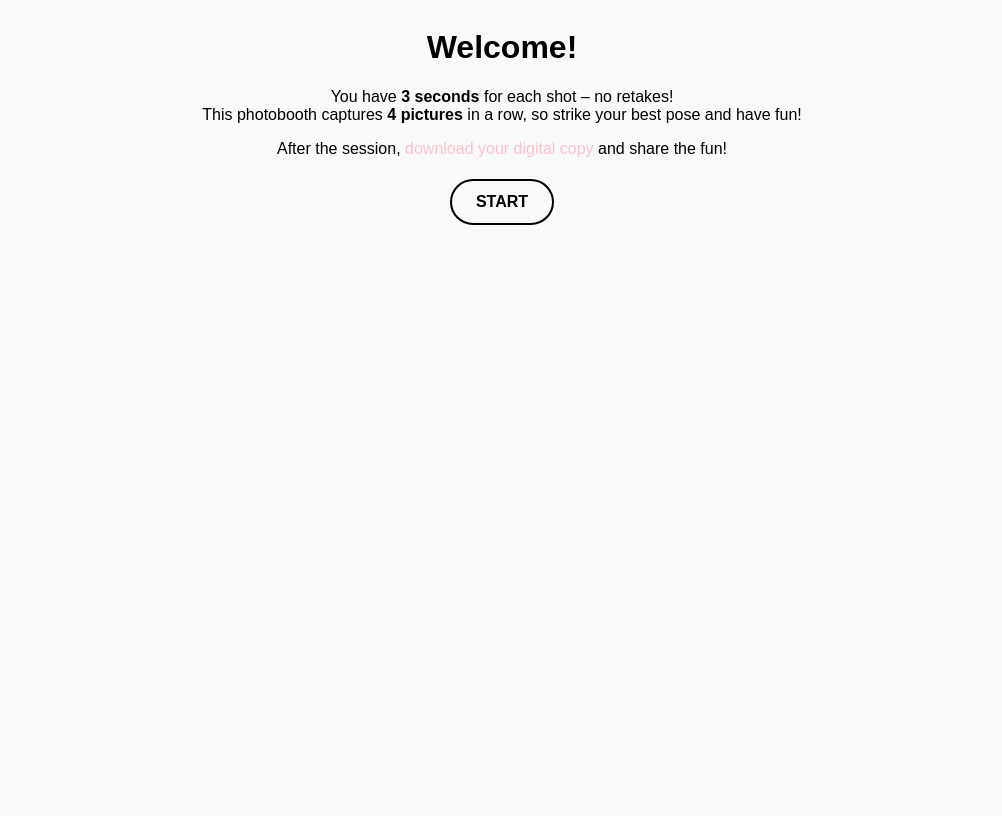
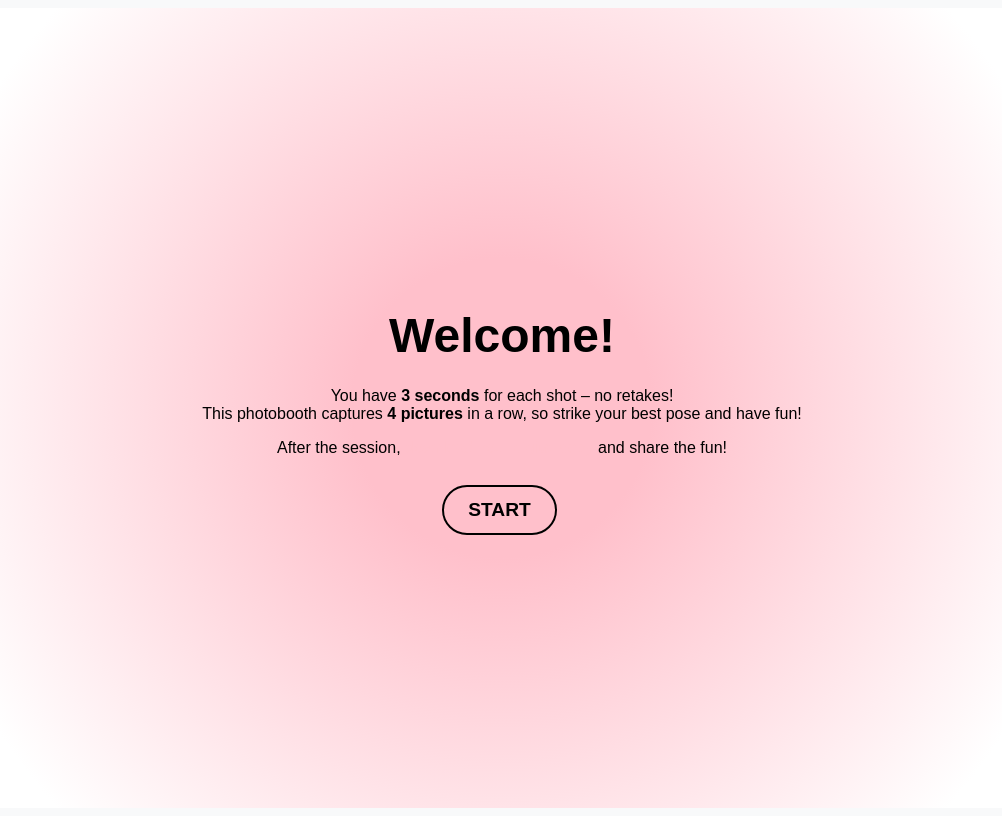
Before and after one commit to yandong2023/picapica, a React (Create React App) app in the folder frontend/: page /welcome in a window 1280 px wide. Shown: the whole page, without its empty margins (138-1140 px from the left). Built offline with nearby package versions, Linux system fonts and the light colour scheme.

Commit message:
Update App.css

```diff
--- a/frontend/src/App.css
+++ b/frontend/src/App.css
@@ -134,6 +134,50 @@
 
 }
 
+.welcome-container {
+  display: flex;
+  flex-direction: column;
+  justify-content: center; /* Vertically center */
+  align-items: center;     /* Horizontally center */
+  text-align: center;
+  height: 100vh;           /* Full viewport height */
+  padding: 0 20px;
+  background: radial-gradient(circle, #ffc0cb 20%, #fff 80%);
+}
+
+.welcome-container h1 {
+  font-size: 3rem;
+  color: black;
+  margin-bottom: 1rem;
+}
+
+.welcome-container p {
+  font-size: 1rem;
+  margin: 0.5rem 0;
+  max-width: 600px;
+  color: #000;
+}
+
+
+.welcome-container button {
+  margin-top: 1.5rem;
+  padding: 12px 24px;
+  font-size: 1.2rem;
+  border: 2px solid black;
+  border-radius: 25px;
+  background-color: transparent;
+  cursor: pointer;
+  transition: background-color 0.3s ease, transform 0.2s ease;
+  text-align: center;
+  margin-left: 0px;
+  margin-top: 20px;
+}
+
+.welcome-container button:hover {
+  background-color: #ff69b4;
+  color: white;
+  transform: scale(1.05);
+}
 
 /* Fix Capture Button Placement */
 .controls {
@@ -258,8 +302,19 @@ footer a:hover {
   padding: 20px;
 }
 
+@keyframes titlePulse {
+  0% { transform: scale(1); }
+  50% { transform: scale(1.08); }
+  100% { transform: scale(1); }
+}
+
 .home-container h1 {
   font-family: 'Poppins', sans-serif;
+  font-size: 3rem;
+  margin: 0;
+  text-shadow: 2px 2px 5px rgba(0, 0, 0, 0.1);
+  animation: titlePulse 3s infinite ease-in-out;
+
 }
 
 /* Fix Horizontal Scrolling Issue */
```
